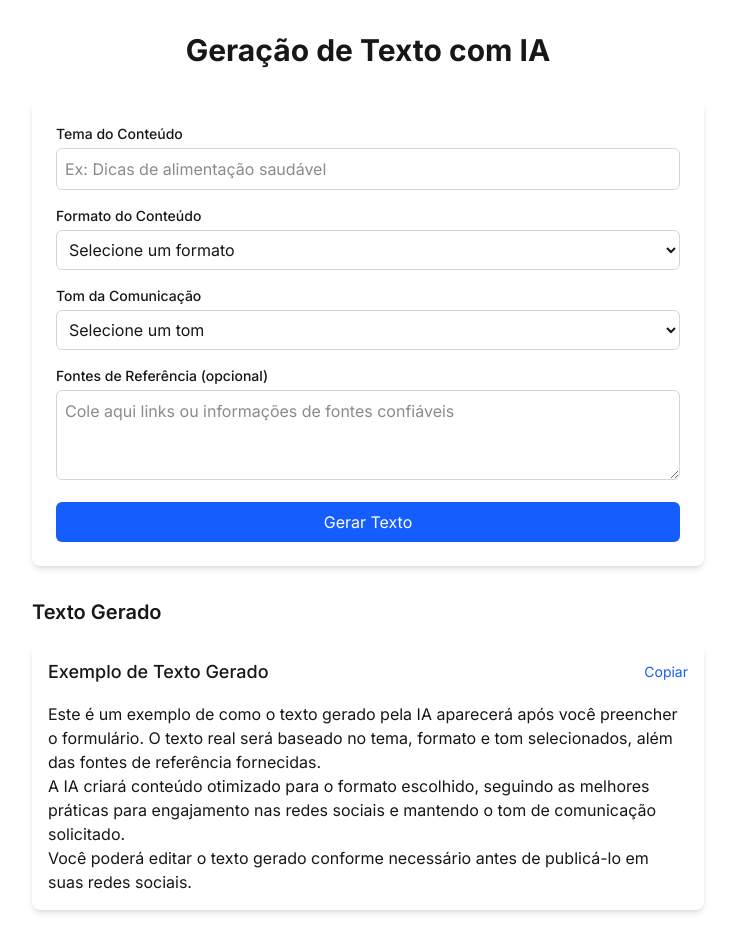
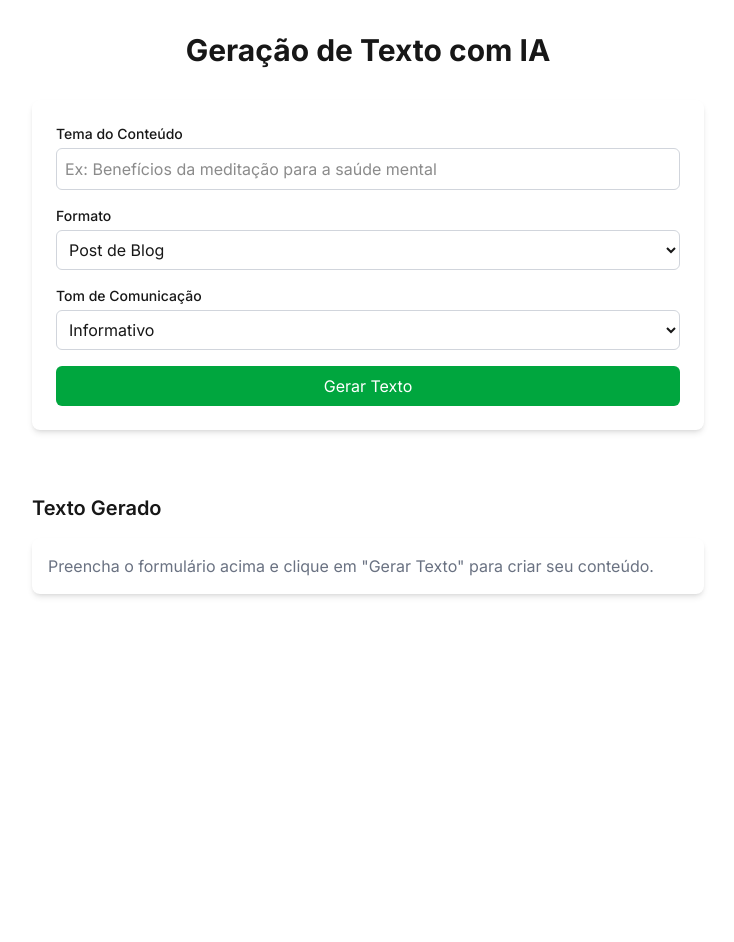
Before and after one commit to philipecristiano/sistema-conteudo-redes-ssociais, a Next.js app: page /geracao-texto in a window 1280 px wide. Shown: the whole page, without its empty margins (272-1006 px from the left). After the commit the page ends 800 px from the top, so only its background shows below. Built offline with nearby package versions, Linux system fonts and the light colour scheme.

Commit message:
Update page.tsx
Conecta página de geração de texto à API do Gemini

```diff
--- a/app/geracao-texto/page.tsx
+++ b/app/geracao-texto/page.tsx
@@ -1,10 +1,65 @@
+'use client';
+
+import { useState } from 'react';
+
 export default function GeracaoTextoPage() {
+  const [tema, setTema] = useState('');
+  const [formato, setFormato] = useState('post de blog'); // Valor padrão
+  const [tom, setTom] = useState('informativo'); // Valor padrão
+  const [generatedText, setGeneratedText] = useState('');
+  const [isLoading, setIsLoading] = useState(false);
+  const [error, setError] = useState('');
+
+  const handleGenerateText = async (e: React.FormEvent) => {
+    e.preventDefault();
+    setGeneratedText(''); // Limpa texto gerado anteriormente
+    setError(''); // Limpa erros anteriores
+
+    if (!tema) {
+      setError('Por favor, informe um tema para gerar o texto.');
+      return;
+    }
+
+    setIsLoading(true);
+
+    try {
+      const response = await fetch('/api/generate-text', {
+        method: 'POST',
+        headers: {
+          'Content-Type': 'application/json',
+        },
+        body: JSON.stringify({ tema, formato, tom }),
+      });
+
+      if (!response.ok) {
+        let errorMsg = 'Erro ao gerar texto com IA.';
+        try {
+          const errorData = await response.json();
+          errorMsg = errorData.error || errorMsg;
+        } catch (parseError) {
+          // Ignora erro de parse, mantém a mensagem genérica
+        }
+        throw new Error(errorMsg);
+      }
+
+      const data = await response.json();
+      setGeneratedText(data.generatedText);
+
+    } catch (err) {
+      setError((err instanceof Error ? err.message : 'Ocorreu um erro inesperado.'));
+      console.error("Erro no frontend ao gerar texto:", err);
+    } finally {
+      setIsLoading(false);
+    }
+  };
+
   return (
     <main className="flex min-h-screen flex-col items-center p-8">
       <h1 className="text-3xl font-bold mb-8">Geração de Texto com IA</h1>
 
-      <div className="w-full max-w-2xl bg-white p-6 rounded-lg shadow-md">
-        <form className="space-y-4">
+      {/* Formulário de Geração de Texto */}
+      <div className="w-full max-w-2xl bg-white p-6 rounded-lg shadow-md mb-8">
+        <form className="space-y-4" onSubmit={handleGenerateText}>
           <div>
             <label htmlFor="tema" className="block text-sm font-medium mb-1">
               Tema do Conteúdo
@@ -12,86 +67,89 @@ export default function GeracaoTextoPage() {
             <input
               type="text"
               id="tema"
-              placeholder="Ex: Dicas de alimentação saudável"
+              value={tema}
+              onChange={(e) => setTema(e.target.value)}
+              placeholder="Ex: Benefícios da meditação para a saúde mental"
               className="w-full p-2 border border-gray-300 rounded-md"
+              required
             />
           </div>
 
           <div>
             <label htmlFor="formato" className="block text-sm font-medium mb-1">
-              Formato do Conteúdo
+              Formato
             </label>
             <select
               id="formato"
+              value={formato}
+              onChange={(e) => setFormato(e.target.value)}
               className="w-full p-2 border border-gray-300 rounded-md"
             >
-              <option value="">Selecione um formato</option>
-              <option value="post">Post para Feed</option>
-              <option value="carrossel">Carrossel</option>
-              <option value="reels">Roteiro para Reels</option>
-              <option value="stories">Stories</option>
+              <option value="post de blog">Post de Blog</option>
+              <option value="legenda para Instagram">Legenda para Instagram</option>
+              <option value="roteiro de vídeo curto">Roteiro de Vídeo Curto</option>
+              <option value="email marketing">Email Marketing</option>
+              <option value="tweet">Tweet</option>
             </select>
           </div>
 
           <div>
             <label htmlFor="tom" className="block text-sm font-medium mb-1">
-              Tom da Comunicação
+              Tom de Comunicação
             </label>
             <select
               id="tom"
+              value={tom}
+              onChange={(e) => setTom(e.target.value)}
               className="w-full p-2 border border-gray-300 rounded-md"
             >
-              <option value="">Selecione um tom</option>
-              <option value="informal">Informal e Amigável</option>
-              <option value="profissional">Profissional</option>
-              <option value="educativo">Educativo</option>
-              <option value="humoristico">Humorístico</option>
+              <option value="informativo">Informativo</option>
+              <option value="engajador">Engajador</option>
+              <option value="divertido">Divertido</option>
+              <option value="formal">Formal</option>
               <option value="inspirador">Inspirador</option>
             </select>
           </div>
 
-          <div>
-            <label htmlFor="fontes" className="block text-sm font-medium mb-1">
-              Fontes de Referência (opcional)
-            </label>
-            <textarea
-              id="fontes"
-              rows={3}
-              placeholder="Cole aqui links ou informações de fontes confiáveis"
-              className="w-full p-2 border border-gray-300 rounded-md"
-            ></textarea>
-          </div>
-
           <button
             type="submit"
-            className="w-full bg-blue-600 text-white py-2 px-4 rounded-md hover:bg-blue-700"
+            className="w-full bg-green-600 text-white py-2 px-4 rounded-md hover:bg-green-700 disabled:opacity-50 disabled:cursor-not-allowed"
+            disabled={isLoading}
           >
-            Gerar Texto
+            {isLoading ? 'Gerando...' : 'Gerar Texto'}
           </button>
+
+          {/* Mostra a mensagem de erro, se houver */}
+          {error && (
+            <div className="mt-4 p-3 text-red-700 bg-red-100 border border-red-300 rounded-md">
+              {error}
+            </div>
+          )}
         </form>
       </div>
 
+      {/* Área de Resultados da Geração de Texto */}
       <div className="w-full max-w-2xl mt-8">
         <h2 className="text-xl font-semibold mb-4">Texto Gerado</h2>
-        <div className="bg-white p-4 rounded-lg shadow-md">
-          <div className="flex justify-between items-center mb-4">
-            <h3 className="text-lg font-medium">Exemplo de Texto Gerado</h3>
-            <button className="text-sm text-blue-600 hover:underline">Copiar</button>
-          </div>
-          <div className="prose">
-            <p>
-              Este é um exemplo de como o texto gerado pela IA aparecerá após você preencher o formulário.
-              O texto real será baseado no tema, formato e tom selecionados, além das fontes de referência fornecidas.
-            </p>
-            <p>
-              A IA criará conteúdo otimizado para o formato escolhido, seguindo as melhores práticas
-              para engajamento nas redes sociais e mantendo o tom de comunicação solicitado.
-            </p>
-            <p>
-              Você poderá editar o texto gerado conforme necessário antes de publicá-lo em suas redes sociais.
+
+        {!isLoading && !generatedText && !error && (
+          <div className="bg-white p-4 rounded-lg shadow-md">
+            <p className="text-gray-500">
+              Preencha o formulário acima e clique em "Gerar Texto" para criar seu conteúdo.
             </p>
           </div>
-        </div>
+        )}
+        {isLoading && (
+           <div className="bg-white p-4 rounded-lg shadow-md text-center">
+            <p className="text-blue-600">Gerando conteúdo...</p>
+          </div>
+        )}
+
+        {generatedText && (
+          <div className="bg-white p-4 rounded-lg shadow-md border border-gray-200 whitespace-pre-wrap">
+            {generatedText}
+          </div>
+        )}
       </div>
     </main>
   );
```
